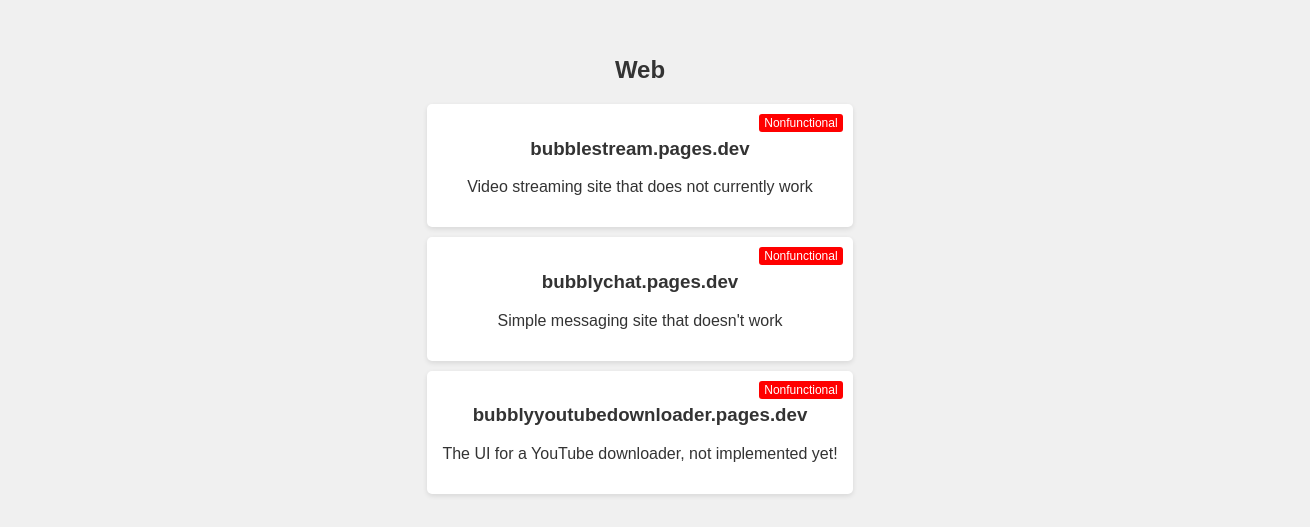
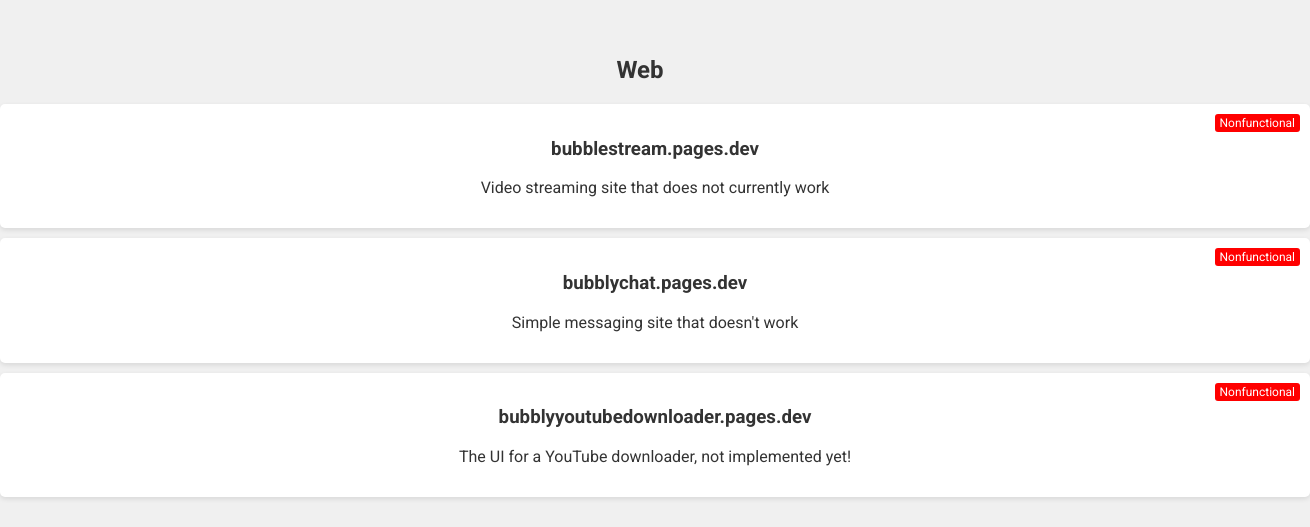
Before and after one commit to QwertyOfficial/Bubbly, a plain HTML site: page index.html in a window 1280 px wide. Shown: the part 833-1360 px from the top of the page, 1310 px wide, since content can reach past the window. Drawn offline with Linux system fonts and the light colour scheme.

Commit message:
Update styles.css

```diff
--- a/styles.css
+++ b/styles.css
@@ -1,6 +1,6 @@
 body {
     margin: 0;
-    font-family: Arial, sans-serif;
+    font-family: 'Roboto', sans-serif;
     color: #333;
     background-color: #f0f0f0;
     transition: background-color 0.5s, color 0.5s;
@@ -32,26 +32,33 @@ main {
 .welcome {
     height: 100vh;
     display: flex;
+    flex-direction: column;
     justify-content: center;
     align-items: center;
 }
 
 .web-section {
     padding: 20px;
+    width: 100%;
 }
 
 .card {
     background: #fff;
-    margin: 10px;
+    margin: 10px 0;
     padding: 15px;
     border-radius: 5px;
     box-shadow: 0 2px 5px rgba(0, 0, 0, 0.1);
     position: relative;
+    width: 100%;
 }
 
 .card a {
     text-decoration: none;
     color: inherit;
+}
+
+.card.dark-mode {
+    background: #444; /* Dark mode background for cards */
 }
 
 .tag {
```
